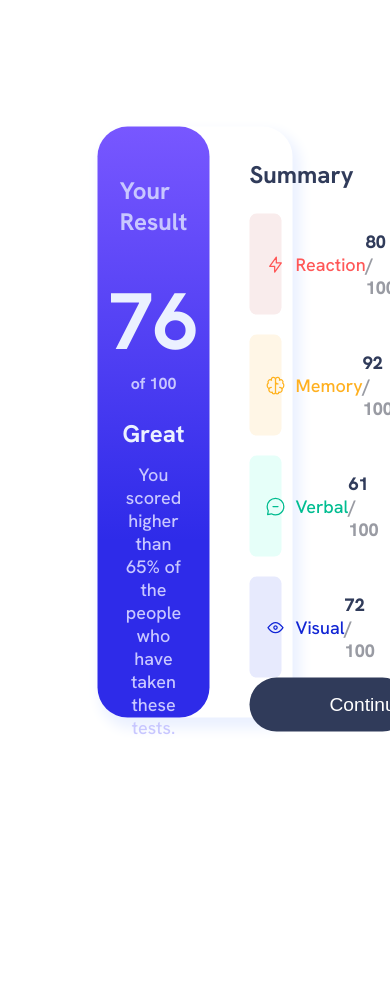
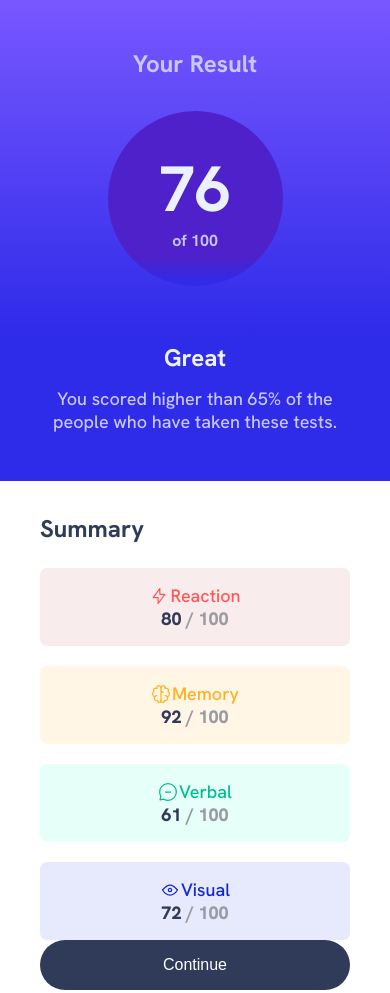
Before and after one commit to javierb256/results-summary-component, a plain HTML site: page index.html in a window 390 px wide. Before the commit the page ends 844 px from the top, so only its background shows below. Drawn offline with Linux system fonts and the light colour scheme.

Commit message:
finished desktop view

```diff
--- a/style.css
+++ b/style.css
@@ -85,7 +85,6 @@ h3 {
 
 .container {
   height: 70vh;
-  max-width: 50vw;
   /* background-color: red; */
   display: flex;
   position: absolute;
@@ -127,10 +126,10 @@ h3 {
 .circle {
   /* background-color: var(--violet-blue-circle); */
   border-radius: 50%;
-  /* width: 200px; */
-  width: 80%;
-  /* height: 350px; */
-  height: 90%;
+  /* width: 80%; */
+  width: 200px;
+  height: 200px;
+  /* height: 90%; */
   display: flex;
   flex-direction: column;
   align-items: center;
@@ -220,6 +219,78 @@ h3 {
   background-color: var(--dark-gray-blue);
   width: 100%;
   font-size: 1.2rem;
-  padding: 1rem 5rem;
+  padding: 1rem 3rem;
   border-radius: 30px;
 }
+
+.summary button:hover {
+    cursor: pointer;
+    background-color: var(--light-royal-blue-background);
+}
+@media (min-width: 1130px) {
+    .container {
+        max-width: 50vw;
+    }
+}
+@media (max-width: 1129px) {
+    .container {
+        width: 75%;
+    }
+}
+
+@media (max-width: 800px) {
+    h2 {
+        font-size: 4rem;
+    }
+
+    .container {
+        width: 80%;
+    }
+
+    .overview {
+        padding: 3rem 2rem;
+    }
+
+    .circle {
+        width: 175px;
+        height: 175px;
+        margin-bottom: 3.5rem;
+    }
+
+    .breakdown {
+        flex-direction: column;
+        justify-content: center;
+    }
+
+    .image-title {
+        gap: 1px;
+    }
+
+    .summary button {
+        font-size: 1rem;
+        padding: 1rem 1rem;
+    }
+}
+
+@media (max-width:500px) {
+
+
+    .container{
+        flex-direction: column;
+        width: 100%;
+        height: 100%;
+        /* border-radius: 0; */
+        box-shadow: none;
+    }
+
+    .container,
+    .overview
+    {
+        border-radius: 0;
+    }
+
+    .overview,
+    .summary {
+        width: 100%;
+    }
+}
```
